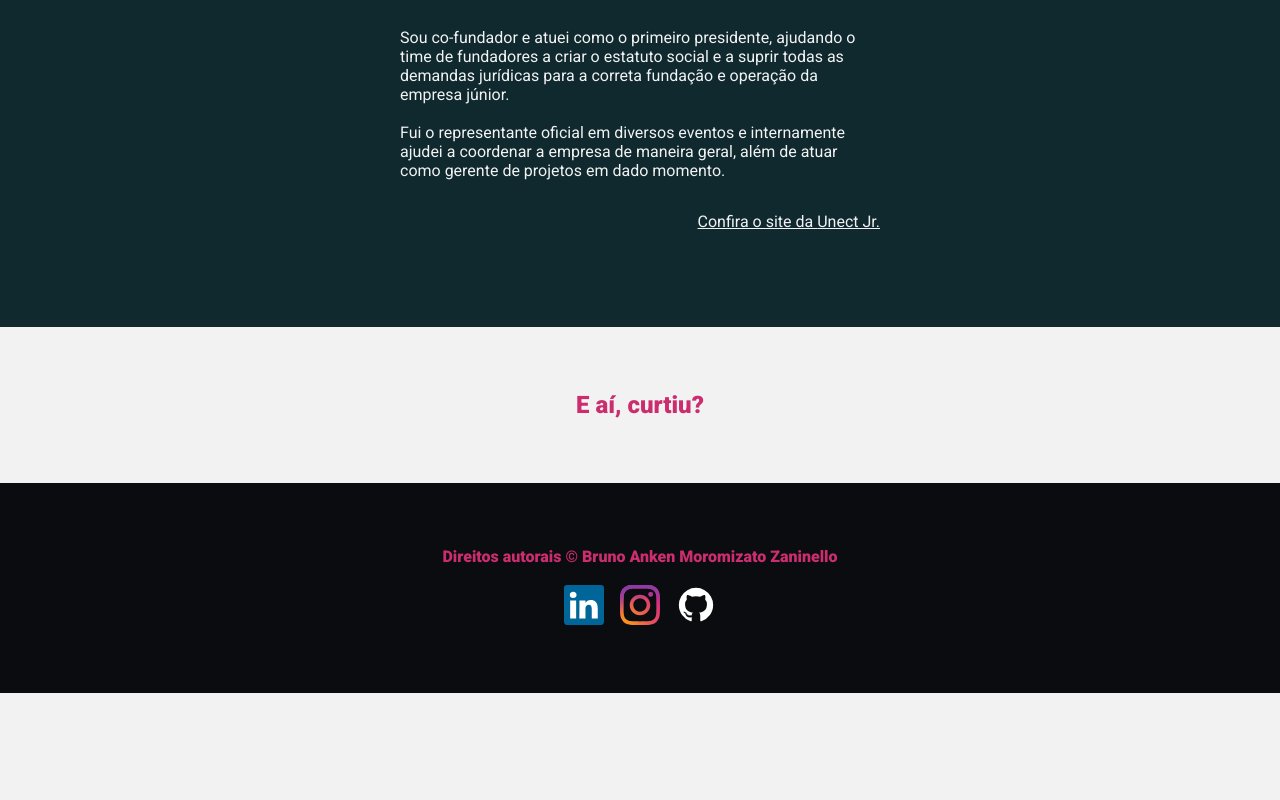
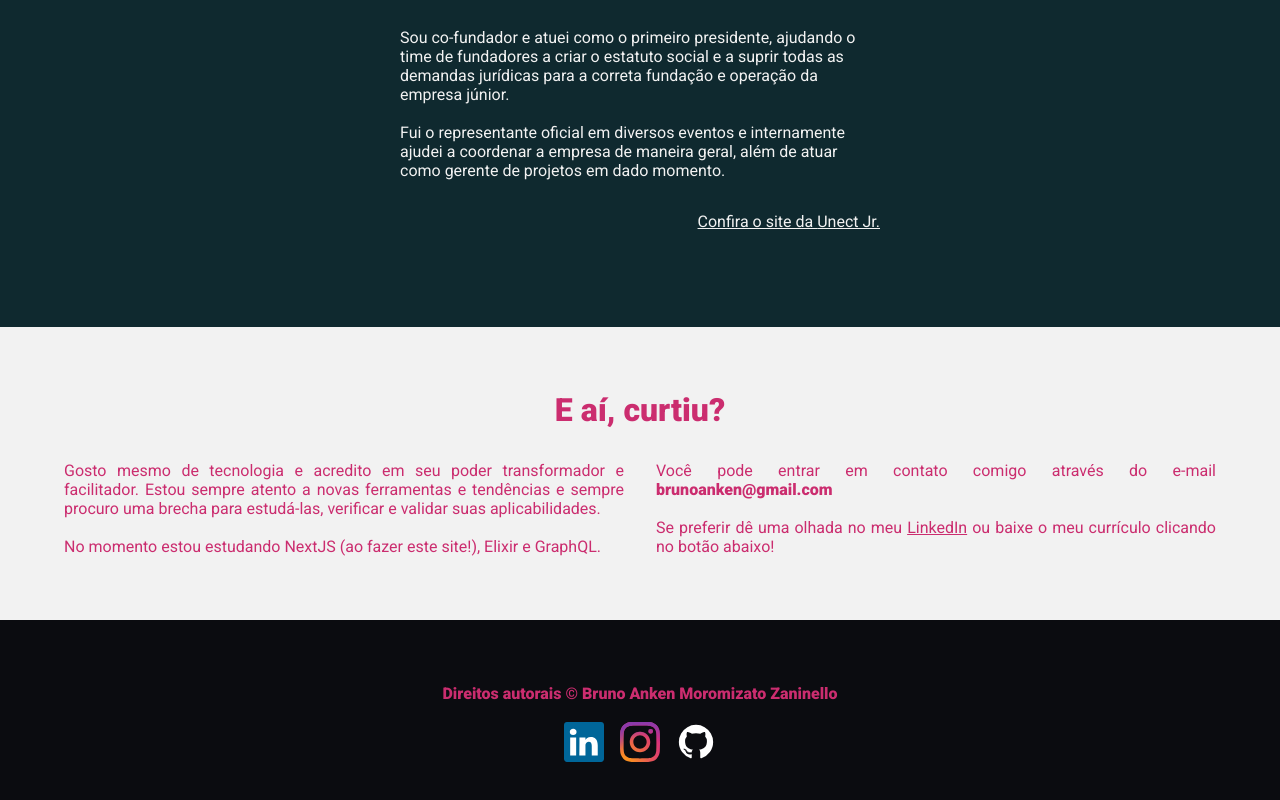
Before and after one commit to brunoanken/anken.dev, a Next.js app: page / in a window 1280 px wide. Shown: the part 1879-2679 px from the top of the page. Before the commit the page ends 2572 px from the top, so only its background shows below. Built offline with nearby package versions, Linux system fonts and the light colour scheme.

Commit message:
:lipstick: Create last section with some motivational stuff.

```diff
--- a/pages/index.js
+++ b/pages/index.js
@@ -110,7 +110,34 @@ export default function Home() {
         </section>
 
         <section className="padding text-center">
-          <h2>E aí, curtiu?</h2>
+          <h2 className="text-2rem">E aí, curtiu?</h2>
+
+          <div className={styles['motivational']}>
+
+            <div className="text-justify">
+              <p>
+                Gosto mesmo de tecnologia e acredito em seu poder transformador e facilitador.
+                Estou sempre atento a novas ferramentas e tendências e sempre procuro uma brecha para
+                estudá-las, verificar e validar suas aplicabilidades.
+              </p>
+              <br />
+              <p>
+                No momento estou estudando NextJS (ao fazer este site!), Elixir e GraphQL.
+              </p>
+            </div>
+
+            <div className="text-justify">
+              <p>
+                Você pode entrar em contato comigo através do e-mail <strong>brunoanken@gmail.com</strong>
+              </p>
+              <br />
+              <p>
+                Se preferir dê uma olhada no meu <a href="https://www.linkedin.com/in/brunoanken/">LinkedIn</a> ou
+                baixe o meu currículo clicando no botão abaixo!
+              </p>
+            </div>
+
+          </div>
         </section>
 
       </main>
--- a/pages/styles/index.module.scss
+++ b/pages/styles/index.module.scss
@@ -49,6 +49,20 @@
     padding: 2rem;
 }
 
+.motivational {
+    margin-top: 2rem;
+    display: flex;
+
+    div {
+        flex-grow: 1;
+        flex-basis: 0;
+
+        &:not(:last-of-type) {
+            margin-right: 2rem;
+        }
+    }
+}
+
 @-moz-keyframes spin {
     from {
         -moz-transform: rotate(0deg);
--- a/styles/global.scss
+++ b/styles/global.scss
@@ -66,6 +66,10 @@ a {
     text-align: center;
 }
 
+.text-justify {
+    text-align: justify;
+}
+
 .margin {
     margin: var(--default-margin);
 
```
